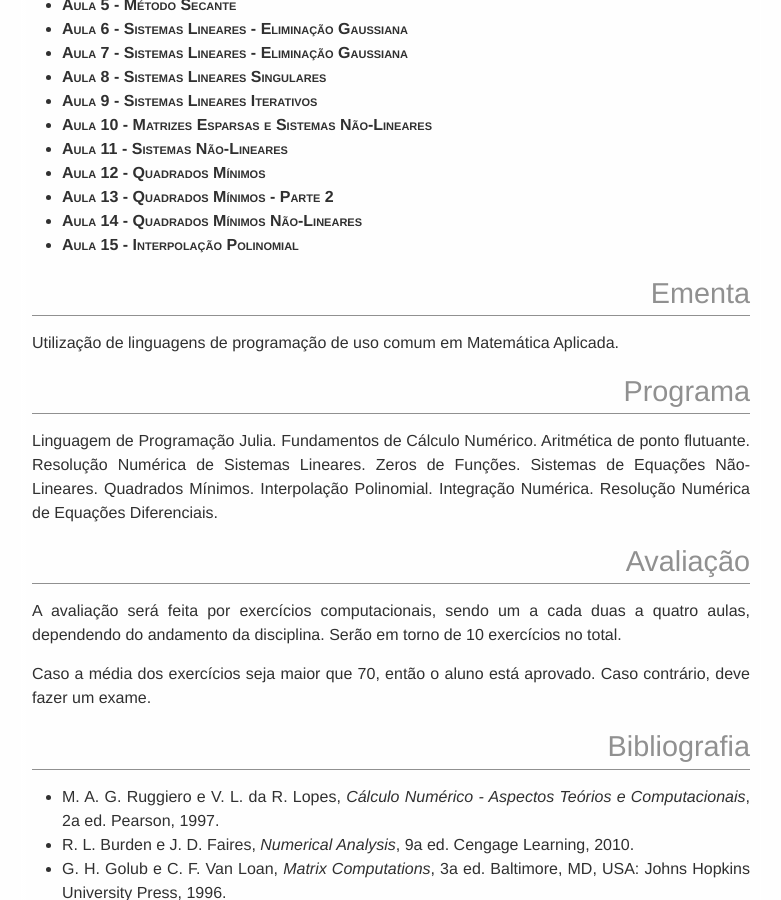
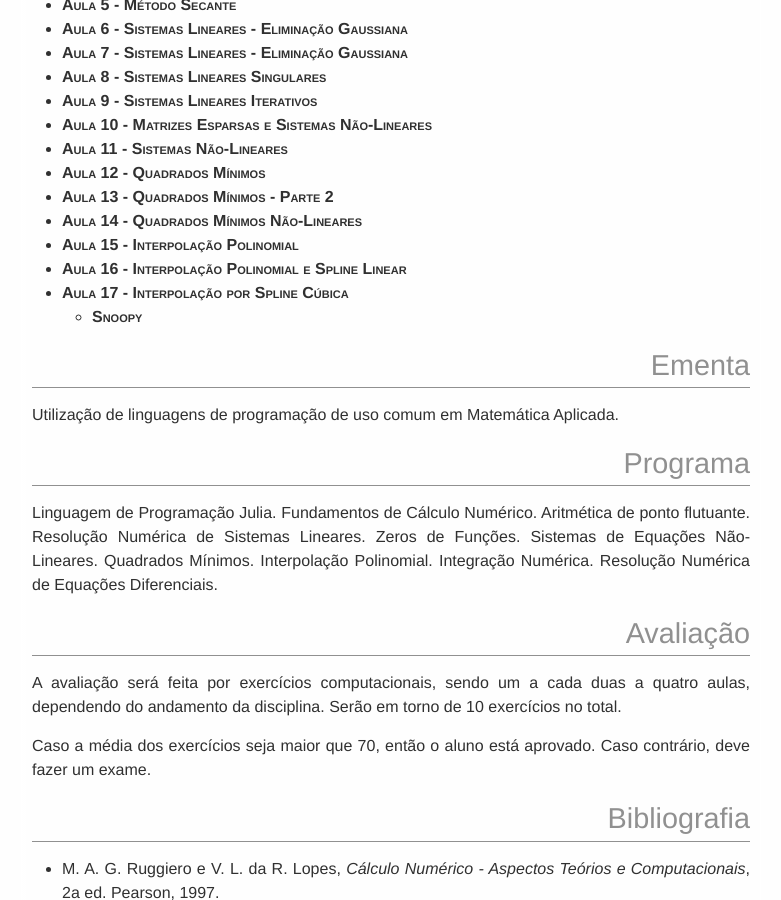
Before and after one commit to abelsiqueira/abelsiqueira.github.io-old, a Jekyll site: the page built from disciplinas/cm103-2016s2.md, in a window 1280 px wide and 900 px high, scrolled down 1164 px. Shown: the whole window, without its empty margins (249-1030 px from the left). Built offline with Jekyll 4.4.1, drawn with Linux system fonts in a browser that asks for light colours.

Commit message:
Atualiza aula de cm103

```diff
--- a/disciplinas/cm103-2016s2.md
+++ b/disciplinas/cm103-2016s2.md
@@ -49,6 +49,9 @@ ou instalar o [Jupyter](https://jupyter.org/) e o
   - [Aula 13 - Quadrados Mínimos - Parte 2]({{ site.baseurl }}/disciplinas/cm103/13-quadrados-minimos.ipynb)
   - [Aula 14 - Quadrados Mínimos Não-Lineares]({{ site.baseurl }}/disciplinas/cm103/14-quadrados-minimos-nao-lineares.ipynb)
   - [Aula 15 - Interpolação Polinomial]({{ site.baseurl }}/disciplinas/cm103/15-interpolação.ipynb)
+  - [Aula 16 - Interpolação Polinomial e Spline Linear]({{ site.baseurl }}/disciplinas/cm103/16-interpolação.ipynb)
+  - [Aula 17 - Interpolação por Spline Cúbica]({{ site.baseurl }}/disciplinas/cm103/17-spline-cubica.ipynb)
+    - [Snoopy]({{ site.baseurl }}/disciplinas/cm103/snoopy.jpg)
 
 # Ementa
 
```
Also changed, not shown: disciplinas/cm103/snoopy.jpg (added), 3 other files.
